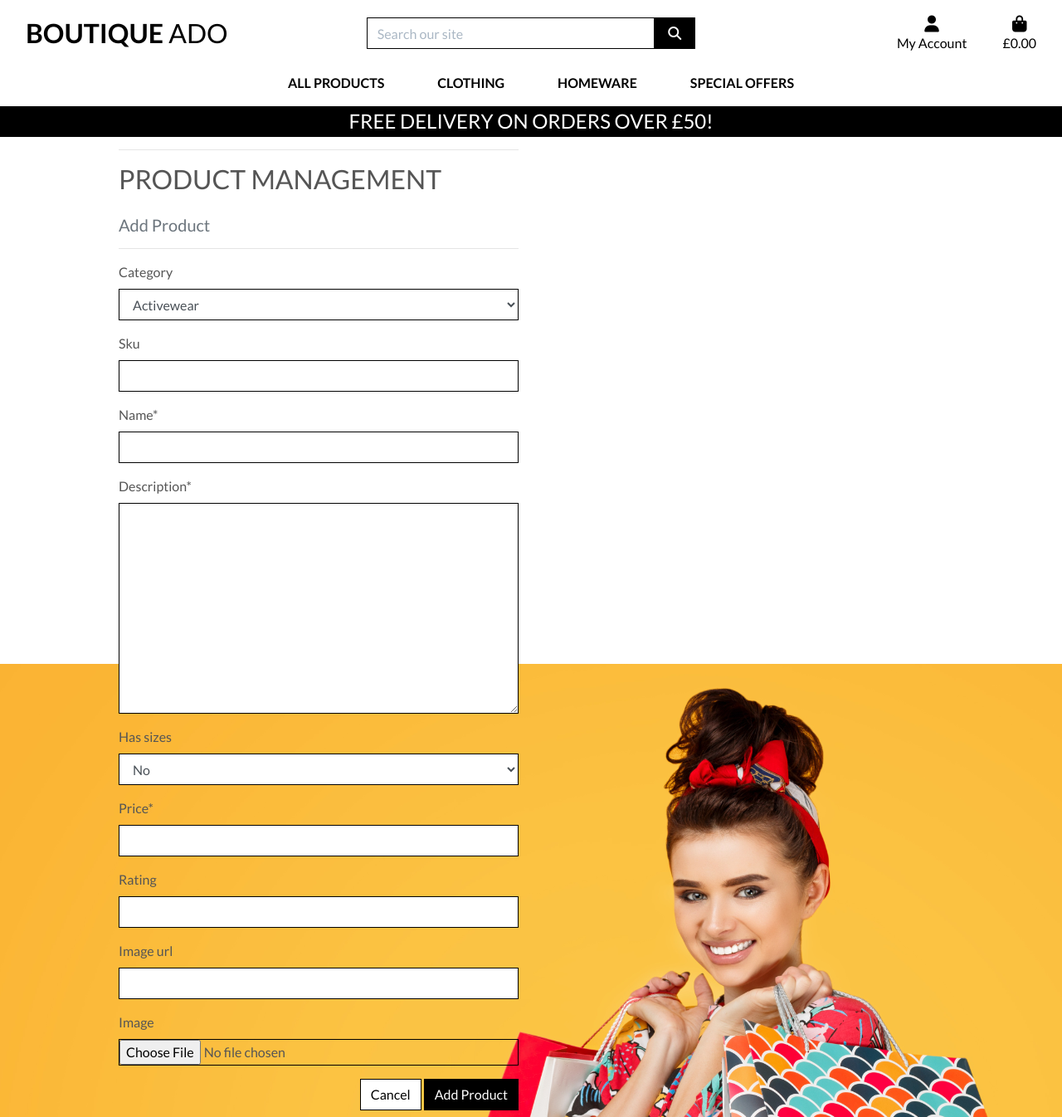
After one commit to Arcandrus/boutique_ado_v1, a Django app: page /products/add/ in a window 1280 px wide. The commit adds this page. Shown: the whole page at 83% size. Run offline with Django 3.2, Linux system fonts and the light colour scheme; data comes from the database, SQL or seed files in the repository; some libraries are stand-ins or nearby versions.

Commit message:
Added product management

```diff
--- a/bag/templates/bag/bag.html
+++ b/bag/templates/bag/bag.html
@@ -39,7 +39,11 @@
                     {% for item in bag_items %}
                     <tr>
                         <td class="p-3 w-25">
-                            <img class="img-fluid rounded" src="{{ item.product.image.url }}">
+                            {% if item.product.image %}
+                            <img class="img-fluid rounded" src="{{ item.product.image.url }}" alt="{{ item.product.name }}">
+                            {% else %}
+                            <img class="img-fluid rounded" src="{{ MEDIA_URL }}noimage.png" alt="{{ item.product.name }}">
+                            {% endif %}
                         </td>
                         <td class="py-3">
                             <p class="my-0"><strong>{{ item.product.name }}</strong></p>
--- /dev/null
+++ b/products/forms.py
@@ -0,0 +1,17 @@
+from django import forms
+from .models import Product, Category
+
+class ProductForm(forms.ModelForm):
+
+    class Meta:
+        model = Product
+        fields = '__all__'
+
+    def __init__(self, *args, **kwargs):
+        super().__init__(*args, **kwargs)
+        categories = Category.objects.all()
+        friendly_names = [(c.id, c.get_friendly_name()) for c in categories]
+
+        self.fields['category'].choices = friendly_names
+        for field_name, field in self.fields.items():
+            field.widget.attrs['class'] = 'border-black rounded-0'
--- /dev/null
+++ b/products/templates/products/add_product.html
@@ -0,0 +1,37 @@
+{% extends "base.html" %}
+{% load static %}
+
+{% block page_header %}
+<div class="container header-container">
+    <div class="row">
+        <div class="col"></div>
+    </div>
+</div>
+{% endblock %}
+
+{% block content %}
+<div class="overlay"></div>
+<div class="container">
+    <div class="row">
+        <div class="col-12 col-md-6">
+            <hr>
+            <h2 class="logo-font mb-4">Product Management</h2>
+            <h5 class="text-muted">Add Product</h5>
+            <hr>
+        </div>
+    </div>
+    <div class="row">
+        <div class="col-12 col-md-6">
+            <form method="POST" action="{% url 'add_product' %}" class="form mb-2" enctype="multipart/form-data">
+                {% csrf_token %}
+                {{ form|crispy }}
+                <div class="text-right">
+                    <a class="btn btn-outline-black rounded-0" href="{% url 'products' %}">Cancel</a>
+                    <button class="btn btn-black rounded-0" type="submit">Add Product</button>
+                </div>
+            </form>
+        </div>
+    </div>
+</div>
+
+{% endblock %}
--- a/products/urls.py
+++ b/products/urls.py
@@ -3,5 +3,6 @@ from . import views
 
 urlpatterns = [
     path('', views.all_products, name='products'),
-    path('<product_id>', views.product_detail, name='product_detail'),
+    path('<int:product_id>/', views.product_detail, name='product_detail'),
+    path('add/', views.add_product, name='add_product'),
 ]
--- a/products/views.py
+++ b/products/views.py
@@ -3,6 +3,7 @@ from django.contrib import messages
 from django.db.models import Q
 from django.db.models.functions import Lower
 from .models import Product, Category
+from .forms import ProductForm
 
 # Create your views here.
 
@@ -65,3 +66,22 @@ def product_detail(request, product_id):
     }
 
     return render(request, 'products/product_detail.html', context)
+
+def add_product(request):
+    if request.method == 'POST':
+        form = ProductForm(request.POST, request.FILES)
+        if form.is_valid():
+            form.save()
+            messages.success(request, 'Successfully added product!')
+            return redirect(reverse('add_product'))
+        else:
+            messages.error(request, 'Something went wrong. \nPlease check the form for errors.')
+    else:
+        form = ProductForm
+
+    template = 'products/add_product.html'
+    context = {
+        'form': form,
+    }
+
+    return render(request, template, context)
--- a/profiles/views.py
+++ b/profiles/views.py
@@ -13,8 +13,10 @@ def profile(request):
         if form.is_valid():
             form.save()
             messages.success(request, 'Profile Updated Successfully')
-
-    form = UserProfileForm(instance=profile)
+        else:
+            messages.error(request, 'Something went wrong!')
+    else:
+        form = UserProfileForm(instance=profile)
     orders = profile.orders.all()
 
     template = 'profiles/profile.html'
--- a/templates/base.html
+++ b/templates/base.html
@@ -87,7 +87,7 @@
                         <div class="dropdown-menu border-0" aria-labelledby="user-options">
                             {% if request.user.is_authenticated %}
                             {% if request.user.is_superuser %}
-                            <a href="" class="dropdown-item">Product Management</a>
+                            <a href="{% url 'add_product' %}" class="dropdown-item">Product Management</a>
                             {% endif %}
                             <a href="{% url 'profile' %}" class="dropdown-item">My Profile</a>
                             <a href="{% url 'account_logout' %}" class="dropdown-item">Logout</a>
--- a/templates/includes/mobile_top_header.html
+++ b/templates/includes/mobile_top_header.html
@@ -30,7 +30,7 @@
     <div class="dropdown-menu border-0" aria-labelledby="user-options">
         {% if request.user.is_authenticated %}
             {% if request.user.is_superuser %}
-                <a href="{% url 'account_logout' %}" class="dropdown-item">Product Management</a>
+                <a href="{% url 'add_product' %}" class="dropdown-item">Product Management</a>
             {% endif %}
             <a href="" class="dropdown-item">My Profile</a>
             <a href="{% url 'account_logout' %}" class="dropdown-item">Logout</a>
--- a/templates/includes/toasts/toast_error.html
+++ b/templates/includes/toasts/toast_error.html
@@ -8,6 +8,6 @@
         </button>
     </div>
     <div class="toast-body bg-white">
-        {{ message }}
+        {{ message|linebreaksbr }}
     </div>
 </div>
--- a/templates/includes/toasts/toast_info.html
+++ b/templates/includes/toasts/toast_info.html
@@ -8,6 +8,6 @@
         </button>
     </div>
     <div class="toast-body bg-white">
-        {{ message }}
+        {{ message|linebreaksbr }}
     </div>
 </div>
--- a/templates/includes/toasts/toast_warning.html
+++ b/templates/includes/toasts/toast_warning.html
@@ -8,6 +8,6 @@
         </button>
     </div>
     <div class="toast-body bg-white">
-        {{ message }}
+        {{ message|linebreaksbr }}
     </div>
 </div>
```
Also changed, not shown: checkout/views.py (+5 -11 lines), templates/includes/toasts/toast_success.html (+6 -2 lines).
